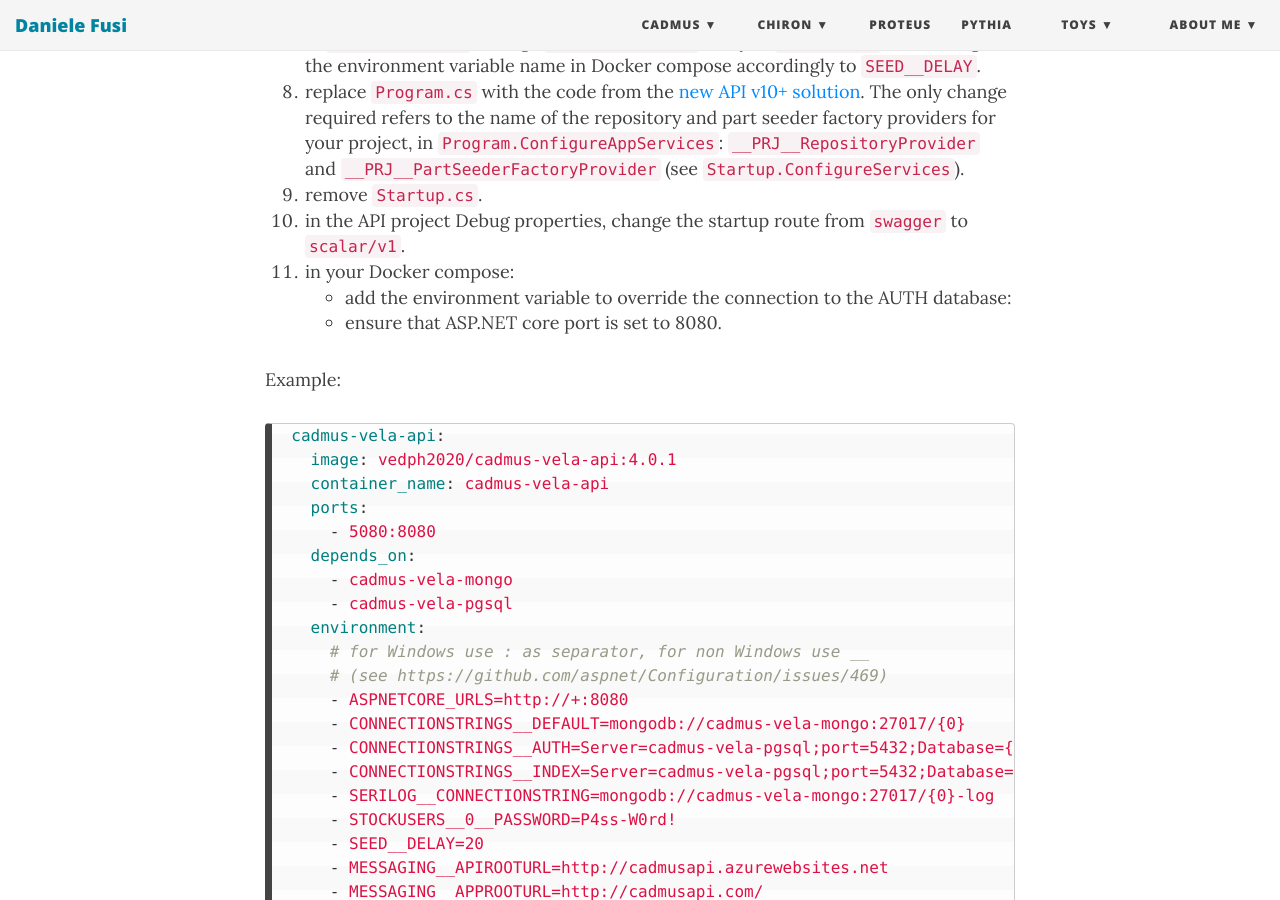
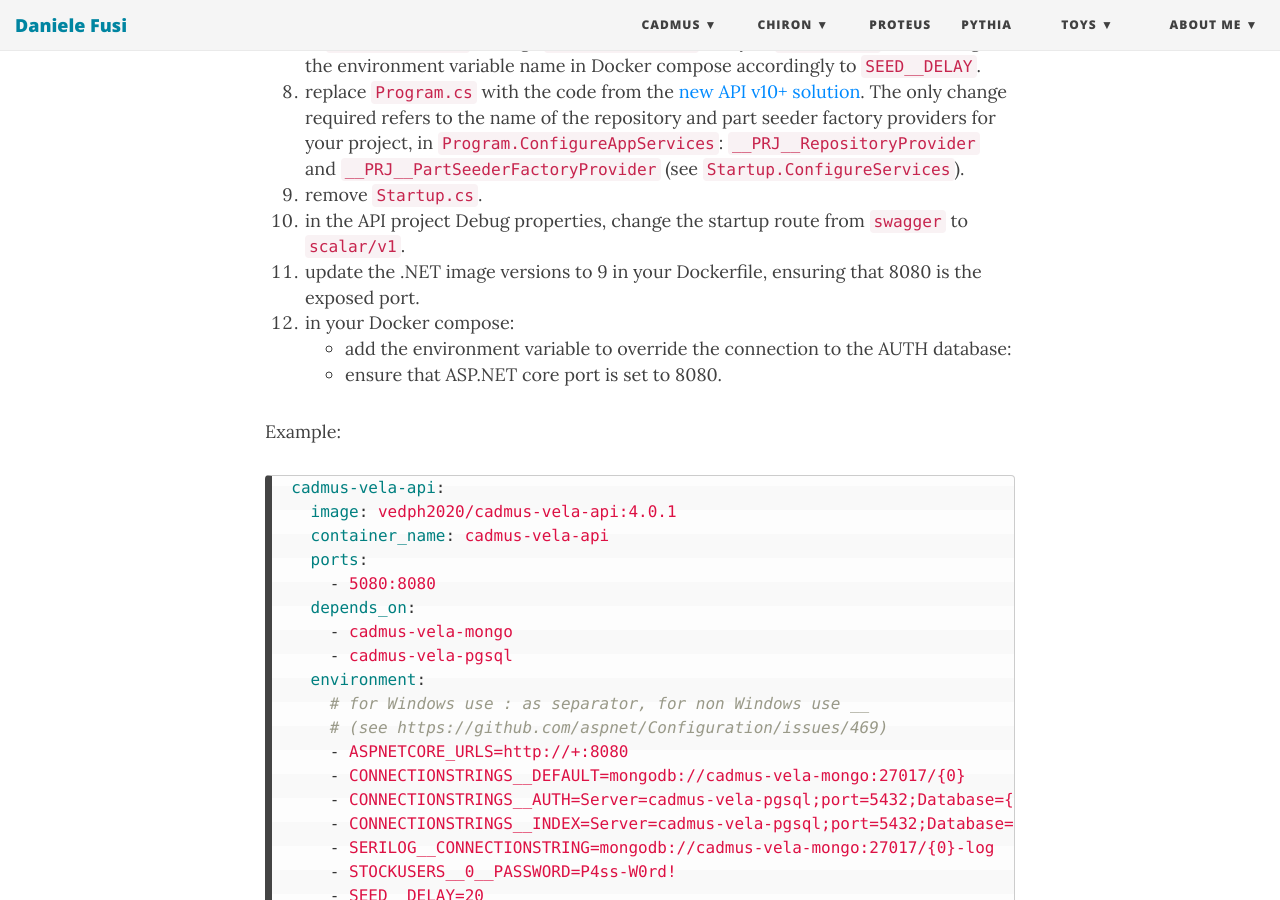
Before and after one commit to Myrmex/overview, a Jekyll site: the page built from cadmus/dev/history/b-net9.md, in a window 1280 px wide and 900 px high, scrolled down 1754 px. Built offline with Jekyll 4.4.1, drawn with Linux system fonts in a browser that asks for light colours; nearby versions of some CDN libraries.

Commit message:
Update b-net9.md

```diff
--- a/cadmus/dev/history/b-net9.md
+++ b/cadmus/dev/history/b-net9.md
@@ -53,7 +53,8 @@ Provided that you have upgraded to .NET 9 your models (if any):
 8. replace `Program.cs` with the code from the [new API v10+ solution](https://github.com/vedph/cadmus-api/blob/master/CadmusApi/Program.cs). The only change required refers to the name of the repository and part seeder factory providers for your project, in `Program.ConfigureAppServices`: `__PRJ__RepositoryProvider` and `__PRJ__PartSeederFactoryProvider` (see `Startup.ConfigureServices`).
 9. remove `Startup.cs`.
 10. in the API project Debug properties, change the startup route from `swagger` to `scalar/v1`.
-11. in your Docker compose:
+11. update the .NET image versions to 9 in your Dockerfile, ensuring that 8080 is the exposed port.
+12. in your Docker compose:
     - add the environment variable to override the connection to the AUTH database:
     - ensure that ASP.NET core port is set to 8080.
 
```
